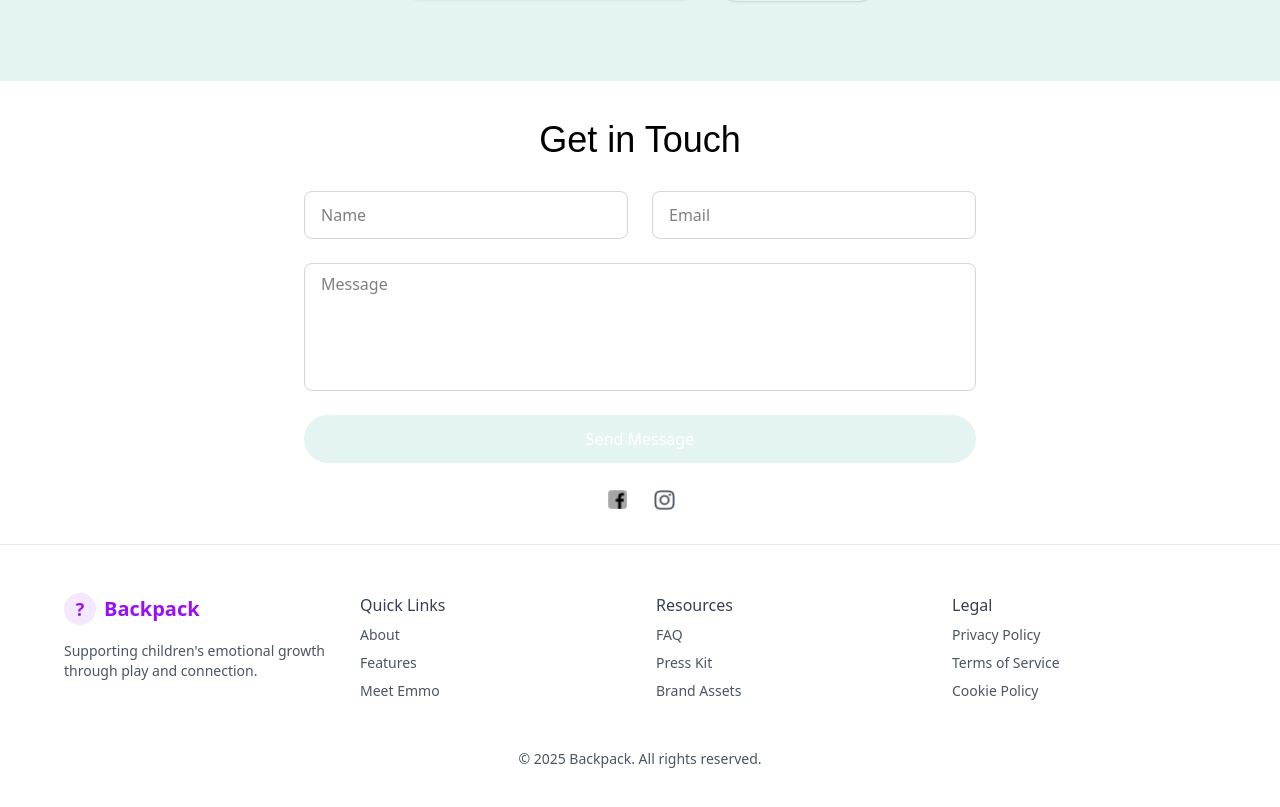
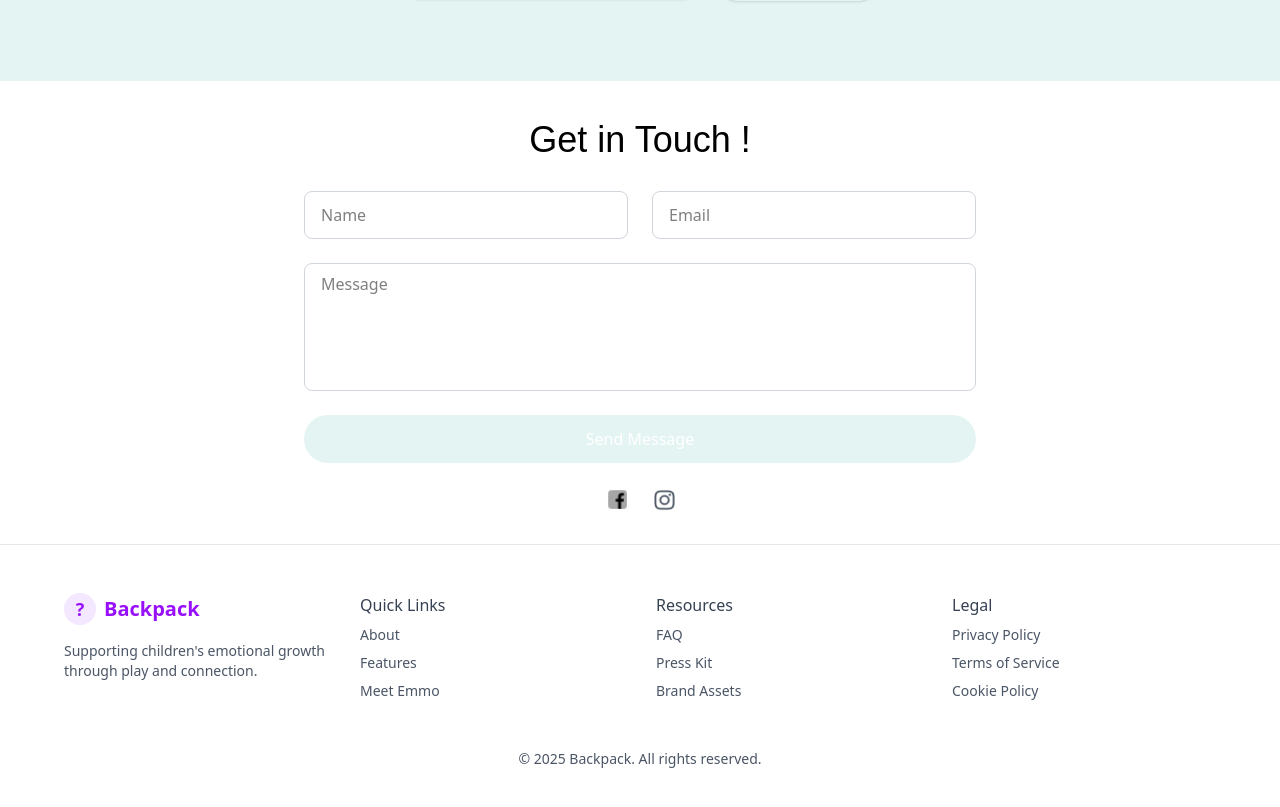
Before and after one commit to Natito9/backpack-project, a Next.js app: page / in a window 1280 px wide. Shown: the part 3090-3897 px from the top of the page. Built offline with nearby package versions, Linux system fonts and the light colour scheme.

Commit message:
new changes

```diff
--- a/src/components/contact/contact.jsx
+++ b/src/components/contact/contact.jsx
@@ -10,7 +10,7 @@ export default function Contact() {
         <div className="w-full max-w-2xl relative">
           <div className="w-full flex justify-center mb-6">
             <h2 className="text-(length:--subtitle-font-size) leading-subtitle font-(family-name:--subtitle-font-family)">
-              Get in Touch
+              Get in Touch !
             </h2>
           </div>
 
```
